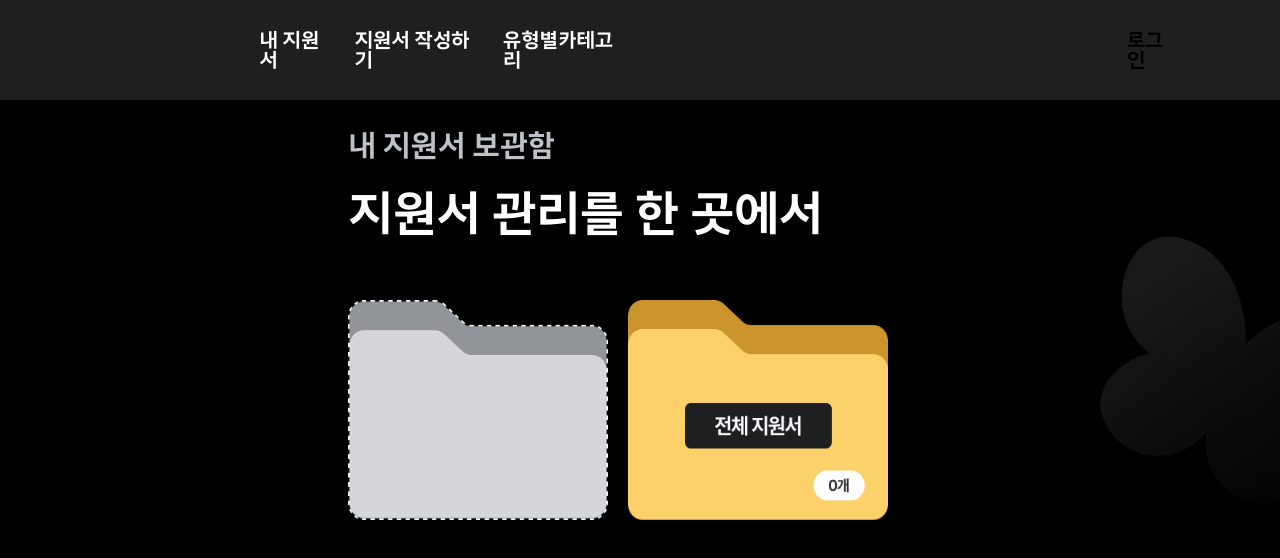
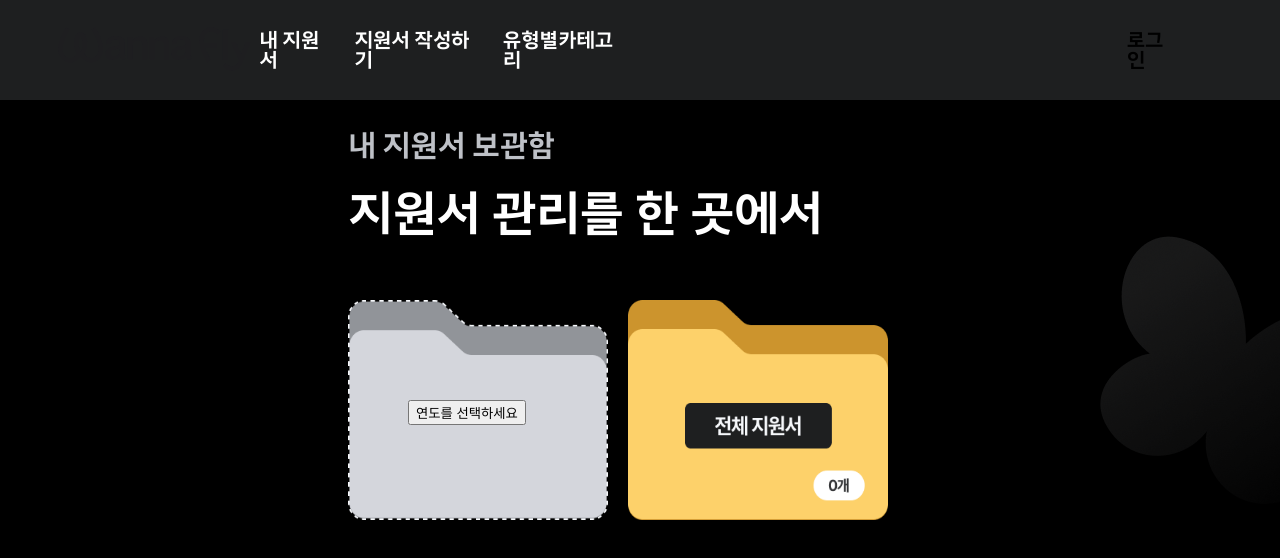
Before and after one commit to kusitms-wannafly/wannafly_fe, a React (Vite) app: page / in a window 1280 px wide. Shown: the top 558 px of the page. Built offline with nearby package versions, Linux system fonts and the light colour scheme; no server answers.

Commit message:
feat: YearDropDown created 연도 선택 드롭다운 박스 구현

```diff
--- /dev/null
+++ b/src/components/YearDropDown.tsx
@@ -0,0 +1,46 @@
+import React, { useEffect, useState } from 'react';
+
+type DropDownProps = {
+  cities: string[];
+  showDropDown: boolean;
+  toggleDropDown: () => void;
+  citySelection: (city: string) => void;
+};
+
+export const DropDown: React.FC<DropDownProps> = ({
+  cities,
+  citySelection,
+}: DropDownProps) => {
+  const [showDropDown, setShowDropDown] = useState<boolean>(false);
+
+  /**
+   * Handle passing the city name
+   * back to the parent component
+   *
+   * @param city  The selected city
+   */
+  const onClickHandler = (city: string): void => {
+    citySelection(city);
+  };
+
+  useEffect(() => {
+    setShowDropDown(showDropDown);
+  }, [showDropDown]);
+
+  return (
+    <>
+      <div className={showDropDown ? 'dropdown' : 'dropdown active'}>
+        {cities.map((city: string, index: number) => (
+          <p
+            key={index}
+            onClick={() => {
+              onClickHandler(city);
+            }}
+          >
+            {city}
+          </p>
+        ))}
+      </div>
+    </>
+  );
+};
--- /dev/null
+++ b/src/components/YearMenu.tsx
@@ -0,0 +1,61 @@
+import React, { useState } from 'react';
+import { DropDown } from './YearDropDown';
+
+export const YearMenu: React.FC = (): JSX.Element => {
+  const [showDropDown, setShowDropDown] = useState<boolean>(false);
+  const [selectCity, setSelectCity] = useState<string>('');
+  const cities = () => {
+    return ['2023년', '2022년', '2021년', '2020년', '2019년'];
+  };
+
+  /**
+   * Toggle the drop down menu
+   */
+  const toggleDropDown = () => {
+    setShowDropDown(!showDropDown);
+  };
+
+  /**
+   * Hide the drop down menu if click occurs
+   * outside of the drop-down element.
+   *
+   * @param event  The mouse event
+   */
+  const dismissHandler = (event: React.FocusEvent<HTMLButtonElement>): void => {
+    if (event.currentTarget === event.target) {
+      setShowDropDown(false);
+    }
+  };
+
+  /**
+   * Callback function to consume the
+   * city name from the child component
+   *
+   * @param city  The selected city
+   */
+  const citySelection = (city: string): void => {
+    setSelectCity(city);
+  };
+
+  return (
+    <>
+      <button
+        className={showDropDown ? 'active' : undefined}
+        onClick={(): void => toggleDropDown()}
+        onBlur={(e: React.FocusEvent<HTMLButtonElement>): void =>
+          dismissHandler(e)
+        }
+      >
+        <div>{selectCity ? selectCity : '연도를 선택하세요'} </div>
+        {showDropDown && (
+          <DropDown
+            cities={cities()}
+            showDropDown={false}
+            toggleDropDown={(): void => toggleDropDown()}
+            citySelection={citySelection}
+          />
+        )}
+      </button>
+    </>
+  );
+};
--- a/src/pages/Main/index.tsx
+++ b/src/pages/Main/index.tsx
@@ -1,5 +1,6 @@
 import { PageContainer } from '@components/Layout/PageContainer';
 import styled from 'styled-components';
+import { YearMenu } from '@components/YearMenu';
 
 import GreyFolderImage from '@assets/images/grey-folder.png';
 import YellowFolderImage from '@assets/images/yellow-folder.png';
@@ -14,8 +15,11 @@ export const MainPage = () => {
         <UnionButterfly src={Butterfly} alt="butterfly" />
       </Banner>
       <FolderContainer>
-        <Folder src={GreyFolderImage} alt="yellow-folder-img" />
-        <Folder src={YellowFolderImage} alt="grey-folder-img" />
+        <YearChooseButton>
+          <YearMenu />
+        </YearChooseButton>
+        <GreyFolder src={GreyFolderImage} alt="grey-folder-img" />
+        <YellowFolder src={YellowFolderImage} alt="yellow-folder-img" />
       </FolderContainer>
     </PageContainer>
   );
@@ -46,13 +50,30 @@ const BannerDescription = styled.div`
 const FolderContainer = styled.div`
   padding-left: 348px;
   padding-top: 50px;
+  margin-top: 250px;
+  position: absolute;
 `;
 
-const Folder = styled.img`
+const YearChooseButton = styled.div`
+  width: 120px;
+  height: 50px;
+  margin-top: 100px;
+  margin-left: 60px;
+  position: absolute;
+`;
+
+const GreyFolder = styled.img`
   width: 280px;
   height: 220px;
   padding-right: 20px;
 `;
+
+const YellowFolder = styled.img`
+  width: 280px;
+  height: 220px;
+  padding-right: 20px;
+`;
+
 const UnionButterfly = styled.img`
   padding-left: 1100px;
 `;
```
